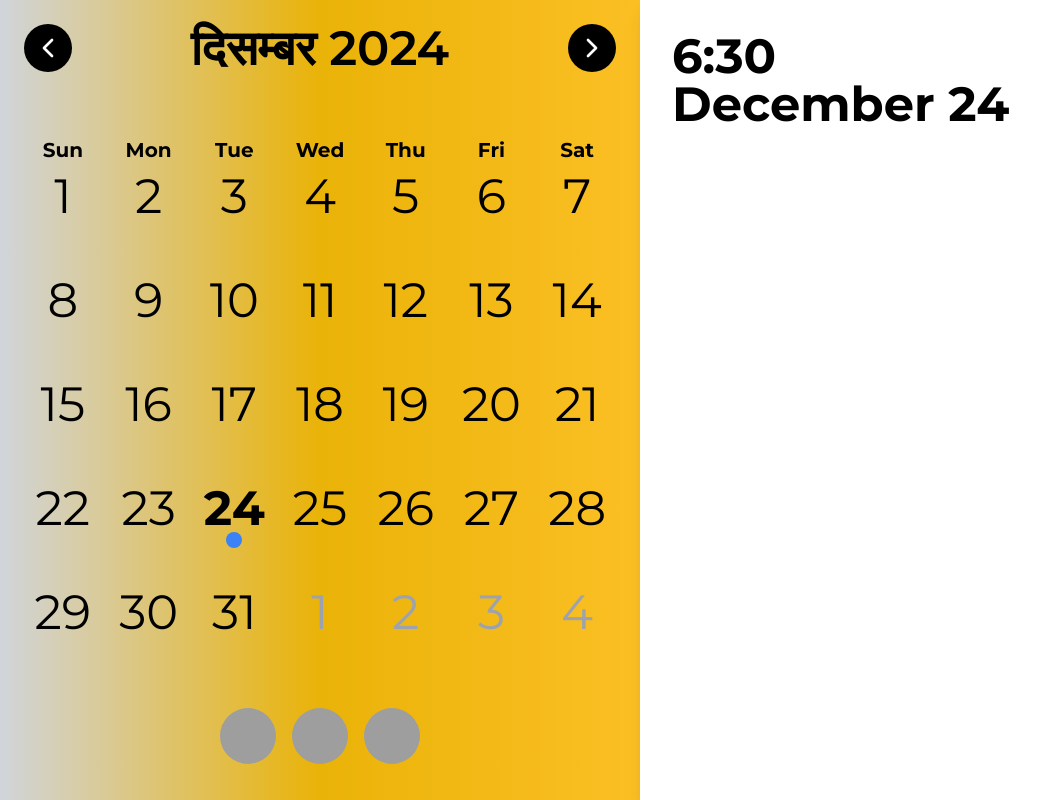
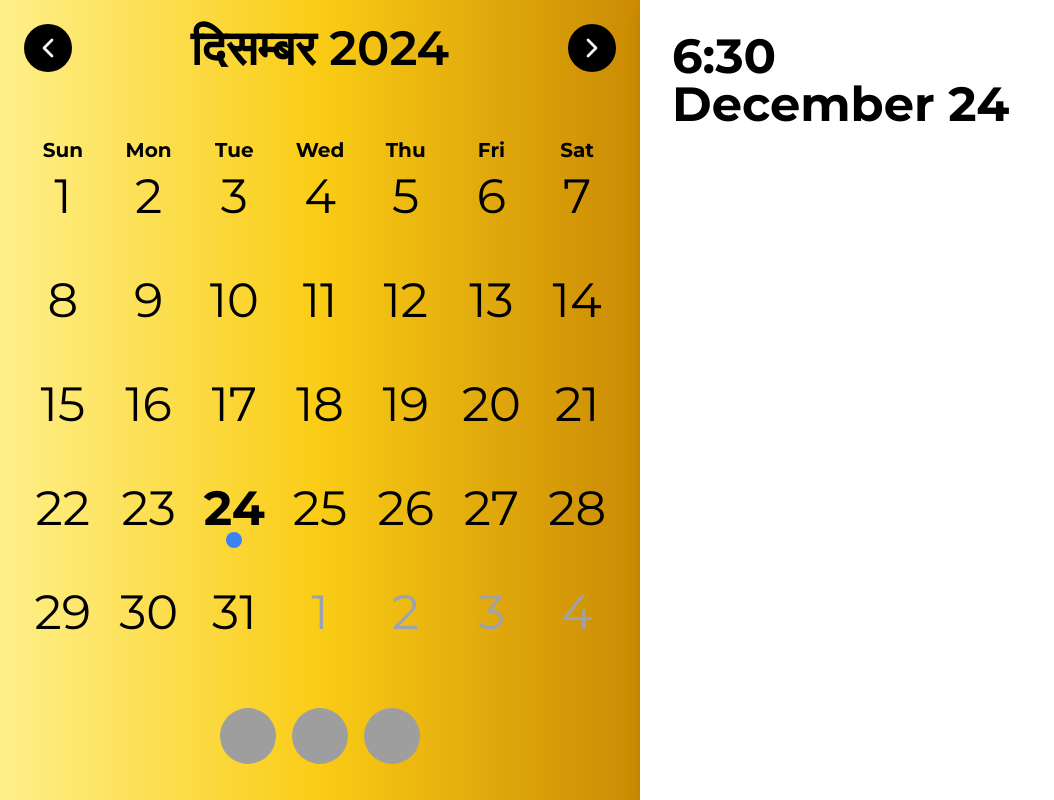
Before and after one commit to jaseemuddinn/calenderApp, a Next.js app: page / in a window 1280 px wide. Shown: the whole page, without its empty margins (0-1054 px from the left). Built offline with nearby package versions, Linux system fonts and the light colour scheme; no server answers; grey boxes are pictures that could not be loaded; a web font is replaced by a local one.

Commit message:
bg fixed

```diff
--- a/src/components/Calender/Calender.js
+++ b/src/components/Calender/Calender.js
@@ -110,7 +110,7 @@ const Calendar = () => {
 
   return (
     <div className="h-screen overflow-y-auto flex flex-col md:flex-row font-Montserrat">
-      <div className="w-full md:w-1/2 md:h-screen p-6 bg-gradient-to-r from-gray-300 via-yellow-500 to-amber-400 md:overflow-y-auto relative">
+      <div className="w-full md:w-1/2 md:h-screen p-6 bg-gradient-to-r from-yellow-200 via-yellow-400 to-yellow-600 md:overflow-y-auto relative">
         <div className="flex justify-between items-center lg:mb-16 mb-6">
           <button
             className="p-2 rounded-full bg-black text-white"
```
